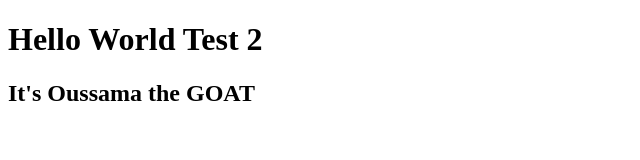
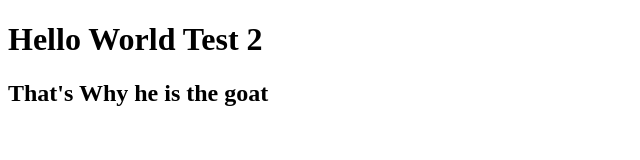
Before and after one commit to oussama1GH/PFARepository, a plain HTML site: page projet.html in a window 1280 px wide. Shown: the whole page, without its empty margins (0-640 px from the left). Drawn offline with Linux system fonts and the light colour scheme.

Commit message:
Update projet.html

```diff
--- a/projet.html
+++ b/projet.html
@@ -7,6 +7,6 @@
 </head>
 <body>
     <h1>Hello World Test 2</h1>
-    <h2>It's Oussama the GOAT</h2>
+    <h2>That's Why he is the goat</h2>
 </body>
 </html>
```
